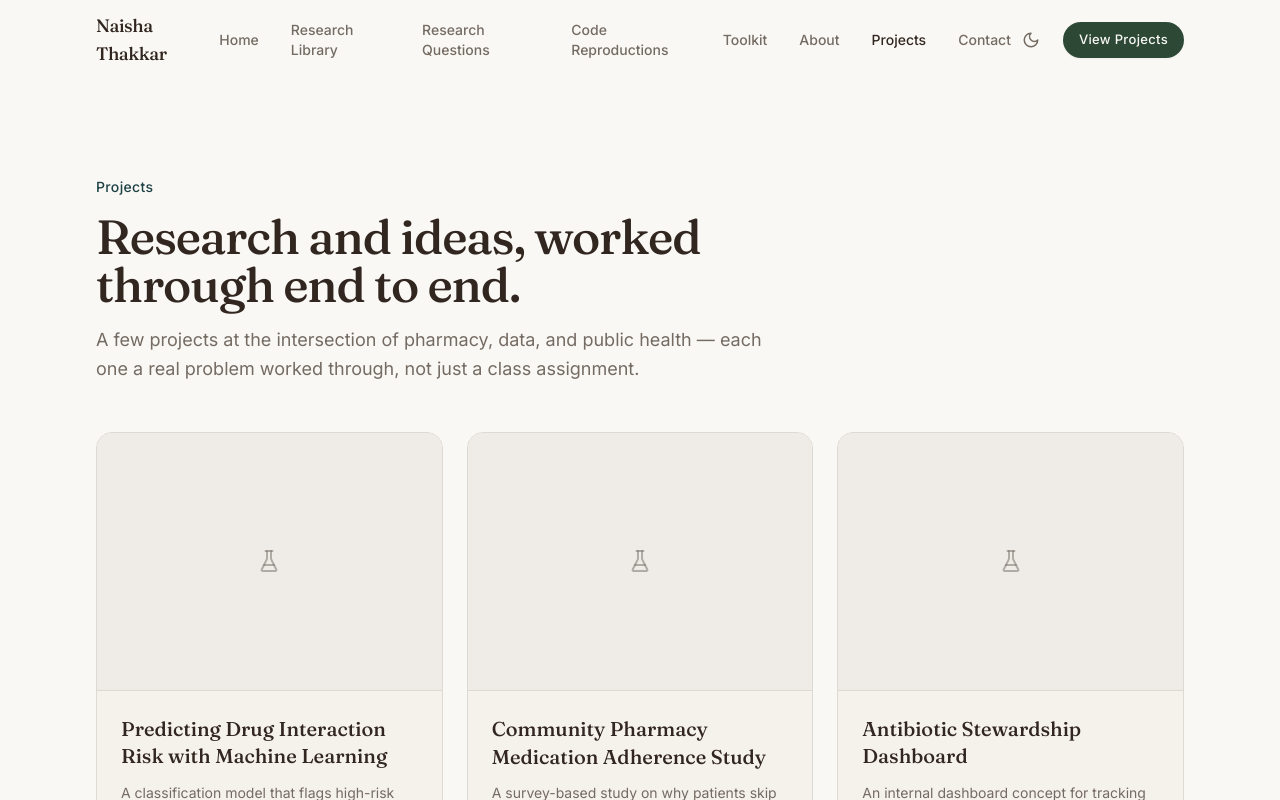
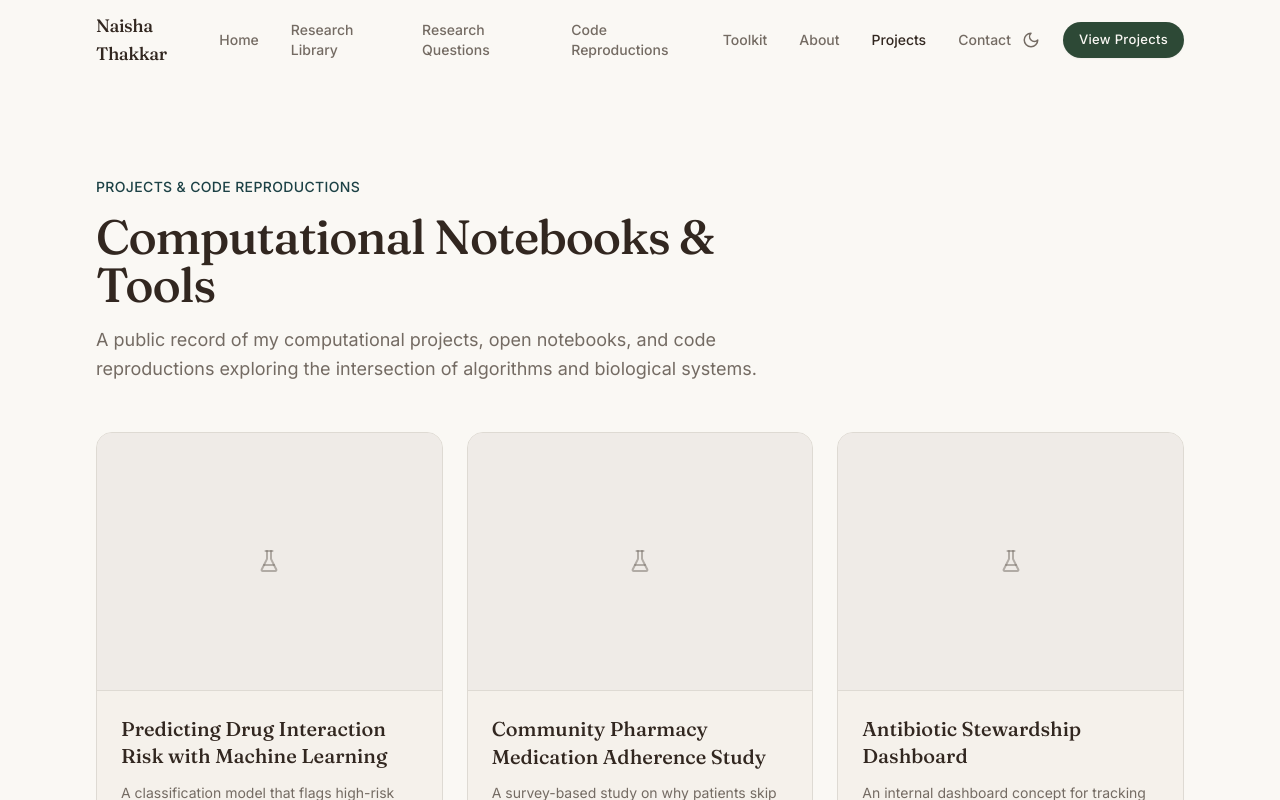
Before and after one commit to naishathakkar/naisha-branding-site, a Next.js app: page /projects in a window 1280 px wide. Shown: the top 800 px of the page. Built offline with nearby package versions, Linux system fonts and the light colour scheme.

Commit message:
Update page.tsx

```diff
--- a/app/projects/page.tsx
+++ b/app/projects/page.tsx
@@ -4,9 +4,9 @@ import { ProjectCard } from "@/components/projects/project-card";
 import { projects } from "@/lib/projects";
 
 export const metadata: Metadata = {
-  title: "Projects",
+  title: "Projects & Code Reproductions",
   description:
-    "Research and applied projects at the intersection of pharmacy, data, and public health.",
+    "Computational biology projects, machine learning pipelines, and paper reproductions.",
 };
 
 export default function ProjectsPage() {
@@ -14,16 +14,14 @@ export default function ProjectsPage() {
     <main className="py-16 lg:py-24">
       <Container className="space-y-12">
         <div className="max-w-2xl space-y-4">
-          <p className="text-sm font-medium tracking-wide text-secondary">
-            Projects
+          <p className="text-sm font-medium tracking-wide text-secondary uppercase">
+            Projects & Code Reproductions
           </p>
           <h1 className="font-display text-4xl font-medium tracking-tight text-foreground lg:text-5xl">
-            Research and ideas, worked through end to end.
+            Computational Notebooks & Tools
           </h1>
           <p className="text-lg leading-relaxed text-muted-foreground">
-            A few projects at the intersection of pharmacy, data, and public
-            health — each one a real problem worked through, not just a
-            class assignment.
+            A public record of my computational projects, open notebooks, and code reproductions exploring the intersection of algorithms and biological systems.
           </p>
         </div>
 
```
